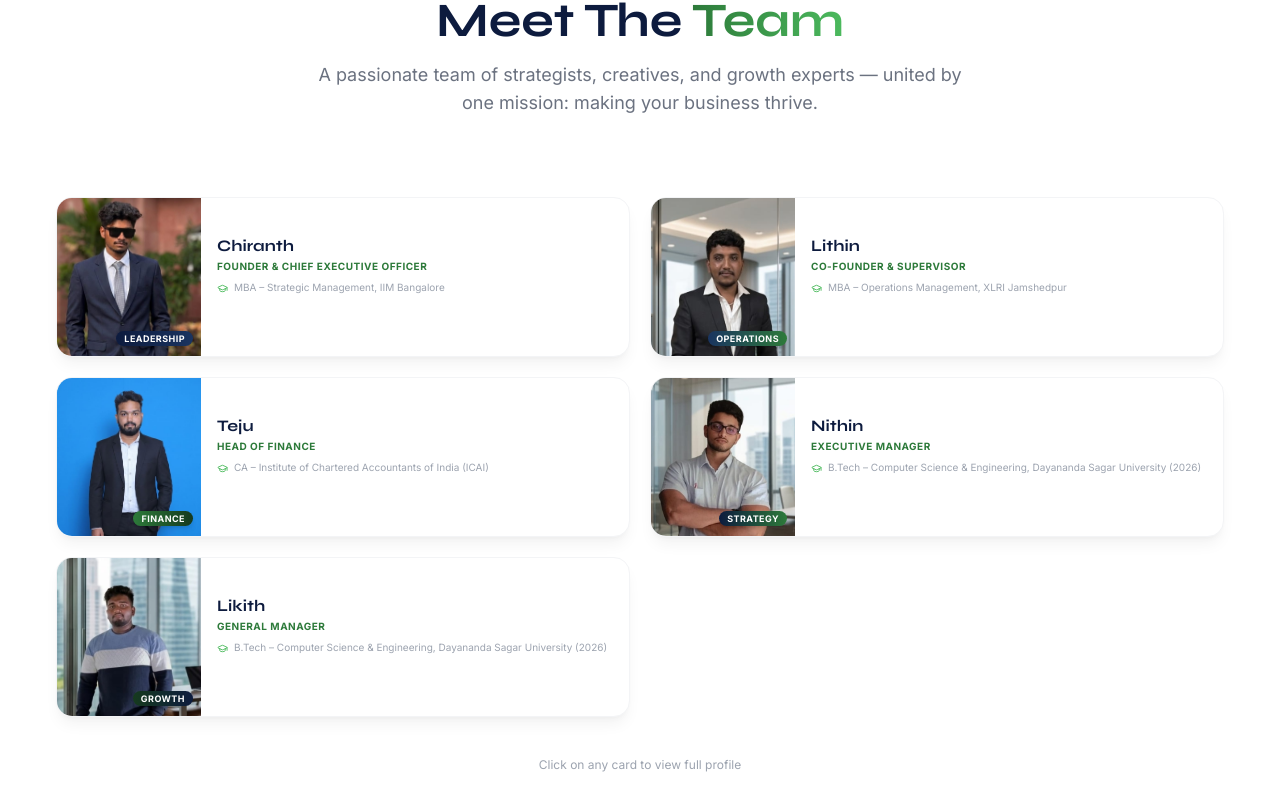
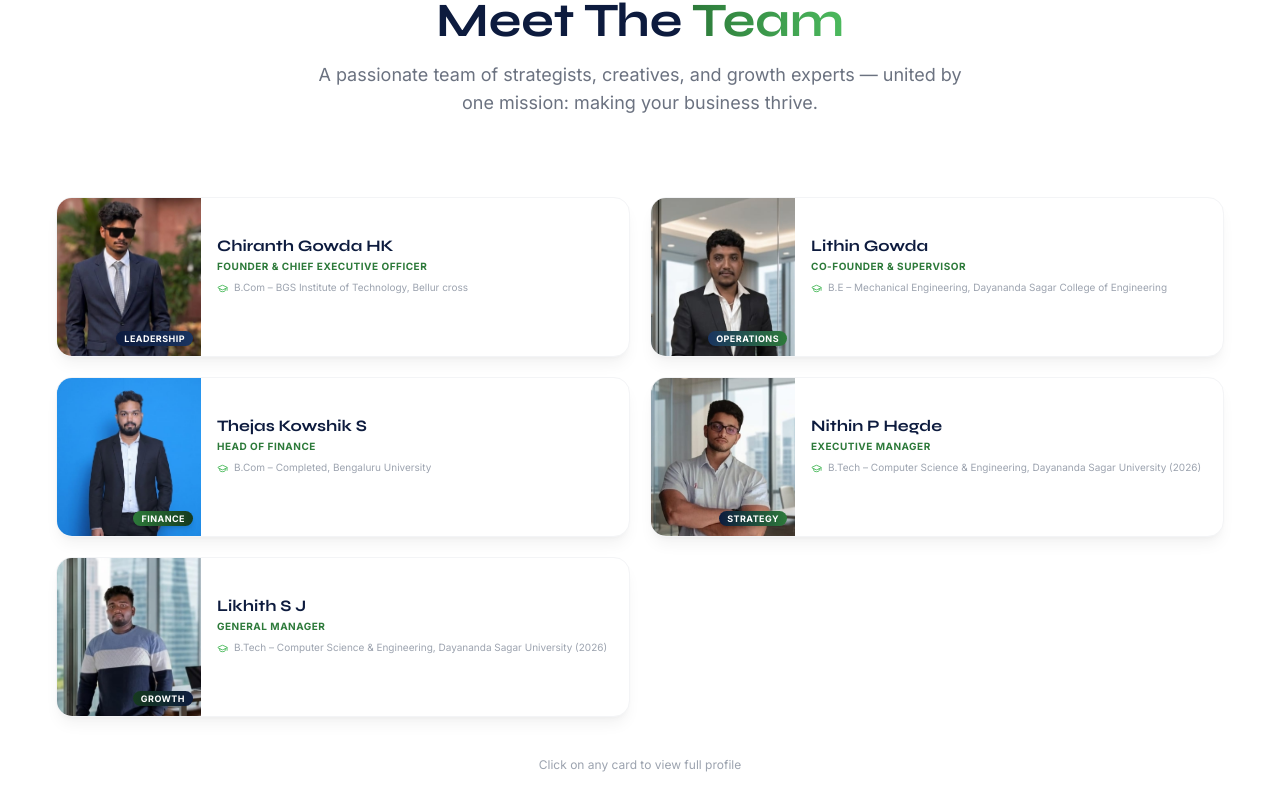
Before and after one commit to NITHINPHEGDE/growth-bridge, a React (Vite) app: page /about in a window 1280 px wide. Shown: the part 627-1438 px from the top of the page. Built offline with nearby package versions, Linux system fonts and the light colour scheme.

Commit message:
feat: update team member profiles with real backgrounds and credentials

```diff
--- a/src/components/Team/Team.jsx
+++ b/src/components/Team/Team.jsx
@@ -6,55 +6,57 @@ import { GraduationCap, Briefcase, X } from 'lucide-react';
 const team = [
   {
     id: 1,
-    name: 'Chiranth',
+    name: 'Chiranth Gowda HK',
     role: 'Founder & Chief Executive Officer',
     photo: '/team/chiranth.jpeg',
     initials: 'CH',
     accent: 'from-[#0d1b3e] to-[#1a3460]',
     tag: 'Leadership',
     qualifications: [
-      'MBA – Strategic Management, IIM Bangalore',
-      'B.Tech – Computer Science, NIT Surathkal',
-      'Certified Digital Growth Strategist (CDGS)',
-      '12+ years in brand scaling & business development',
+      'B.Com – BGS Institute of Technology, Bellur cross',
+      'MBA – Human Resource Management, Pursuing (BGS Institute of Technology)',
+      'Certified – AutoCAD (Design & Drafting)',
+      'Trained in SketchUp 3D Modelling & Enscape Rendering',
     ],
-    bio: 'Chiranth founded Growth Bridge with a vision to democratize premium digital marketing for ambitious businesses. He has led over 80 brand transformations across India and Southeast Asia.',
+    bio: 'Chiranth is the driving force behind Growth Bridge — a founder who combines a strong commerce foundation with a rare eye for design and spatial thinking. A B.Com graduate from BGS Institute of Technology, he is currently pursuing his MBA with a specialisation in HR, building leadership and organizational skills that directly shape how Growth Bridge is structured and scaled. Beyond business, Chiranth is formally trained in AutoCAD, SketchUp 3D modelling, and Enscape rendering — a creative edge that gives him a unique ability to visualize brands, spaces, and ideas with precision. He founded Growth Bridge to bridge the gap between great businesses and the marketing they deserve.',
   },
   {
     id: 2,
-    name: 'Lithin',
+    name: 'Lithin Gowda',
     role: 'Co-Founder & Supervisor',
     photo: '/team/lithin.jpeg',
     initials: 'LT',
     accent: 'from-[#1a3460] to-[#2d7a3a]',
     tag: 'Operations',
-    qualifications: [
-      'MBA – Operations Management, XLRI Jamshedpur',
-      'B.Com – Finance & Accounting, Christ University',
-      'PMP Certified Project Manager',
-      '9+ years in digital operations & campaign supervision',
+     qualifications: [
+      'B.E – Mechanical Engineering, Dayananda Sagar College of Engineering',
+      'Certified – Digital Marketing, EDDCAD Institute',
+      'Ex-Designer, QA Pvt. Ltd.',
+      'Ex-Assistant Marketing Lead, Green Earth Pvt. Ltd.',
     ],
-    bio: 'Lithin oversees all campaign operations and delivery pipelines at Growth Bridge, ensuring every client project is executed with precision, on time and above expectations.',
+    bio: 'Lithin brings an uncommon combination of engineering discipline and creative marketing experience to Growth Bridge. A Mechanical Engineering graduate from Dayananda Sagar College of Engineering, he developed a strong analytical mindset before pivoting into the world of digital marketing through a certified course at EDDCAD. He went on to work as a Designer at QA Pvt. Ltd., where he contributed to visual communication and brand collateral for product campaigns, and later served as Assistant Marketing Lead at Green Earth Pvt. Ltd., where he helped grow their regional social media presence by 60% and supported lead generation campaigns that brought in over 200 qualified inquiries in under 6 months. At Growth Bridge, Lithin co-leads operations and ensures every campaign is delivered with the same precision an engineer brings to a blueprint.',
   },
   {
     id: 3,
-    name: 'Teju',
+    name: 'Thejas Kowshik S',
     role: 'Head of Finance',
     photo: '/team/teju.jpeg',
     initials: 'TJ',
     accent: 'from-[#2d7a3a] to-[#163a1e]',
     tag: 'Finance',
     qualifications: [
-      'CA – Institute of Chartered Accountants of India (ICAI)',
-      'B.Com – Bangalore University',
-      'Certified Financial Planner (CFP)',
-      '8+ years in corporate finance & ad budget management',
+      'B.Com – Completed, Bengaluru University',
+      'MBA – HR & Marketing (Pursuing, 1 year remaining)',
+      'Certified – MS Excel (Advanced Data & Reporting)',
+      'Certified – Power BI (Business Analytics & Dashboards)',
+      'Basic Tally & GST Accounting',
+      'Class Representative – Demonstrated leadership & coordination skills',
     ],
-    bio: 'Teju manages all financial planning, budgeting, and ROI reporting at Growth Bridge. His expertise ensures every marketing rupee is accounted for and optimally allocated.',
+    bio: 'Thejas Koushik HS is the financial backbone of Growth Bridge — methodical, organised, and dependable. A B.Com graduate currently pursuing his MBA with dual specialisations in HR and Marketing, Thejas brings a solid understanding of business finance to the team. He is certified in MS Excel and Power BI, tools he actively uses to build budget trackers, campaign spend dashboards, and monthly P&L reports for Growth Bridge clients. With working knowledge of Tally and GST accounting, he keeps the agency\'s books clean and the numbers honest. As Class Representative during his college years, he built a habit of keeping people aligned and deadlines met — a trait that carries directly into how he manages financial reporting and vendor payments at Growth Bridge.',
   },
   {
     id: 4,
-    name: 'Nithin',
+    name: 'Nithin P Hegde',
     role: 'Executive Manager',
     photo: '/team/nithin.jpeg',
     initials: 'NT',
@@ -71,7 +73,7 @@ const team = [
   },
   {
     id: 5,
-    name: 'Likith',
+    name: 'Likhith S J ',
     role: 'General Manager',
     photo: '/team/likith.jpeg',
     initials: 'LK',
```
